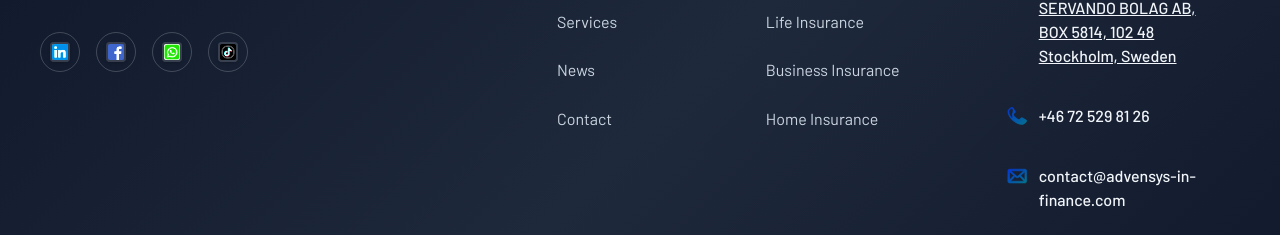
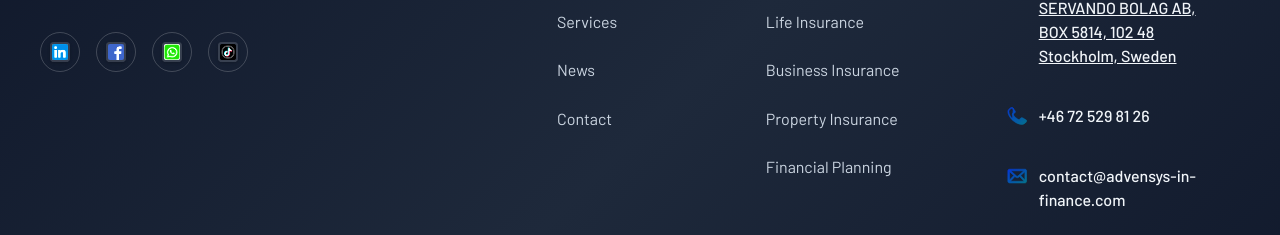
Before and after one commit to TAJKING10/advensysinFINANCETAJ, a React (Vite) app: page / in a window 1280 px wide. Shown: the part 7977-8212 px from the top of the page. Built offline with nearby package versions, Linux system fonts and the light colour scheme.

Commit message:
ok services footer

```diff
--- a/src/components/layout/Footer.jsx
+++ b/src/components/layout/Footer.jsx
@@ -18,11 +18,12 @@ const Footer = () => {
   ]
 
   const services = [
-    t('footer.services.auto'),
-    t('footer.services.health'),
-    t('footer.services.life'),
-    t('footer.services.business'),
-    t('footer.services.home')
+    'Auto Insurance',
+    'Health Insurance',
+    'Life Insurance',
+    'Business Insurance',
+    'Property Insurance',
+    'Financial Planning'
   ]
 
   return (
```
